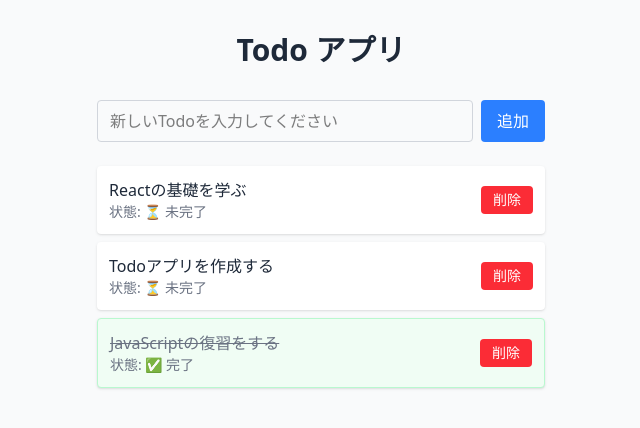
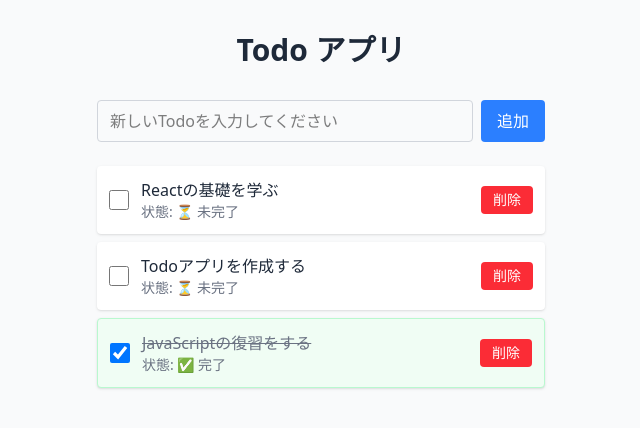
Before and after one commit to yuita-yoshihiko/todo-app, a React (Vite) app: page / in a window 1280 px wide. Shown: the top 428 px of the page, without its empty margins (319-959 px from the left). Built offline with nearby package versions, Linux system fonts and the light colour scheme.

Commit message:
todo完了機能

```diff
--- a/src/App.jsx
+++ b/src/App.jsx
@@ -49,6 +49,13 @@
     setTodos(updatedTodos);
   };
 
+  const toggleTodo = (id) => {
+    const updatedTodos = todos.map(todo =>
+      todo.id === id ? { ...todo, completed: !todo.completed } : todo
+    );
+    setTodos(updatedTodos);
+  };
+
   return (
     <div className="min-h-screen bg-gray-50 py-8">
       <div className="max-w-md mx-auto">
@@ -58,11 +65,12 @@
 
         <TodoForm onAddTodo={addTodo} />
 
-        {/* 更新関数をPropsとして渡す */}
+        {/* 切り替え関数をPropsとして渡す */}
         <TodoList
           todos={todos}
           onDeleteTodo={deleteTodo}
           onUpdateTodo={updateTodo}
+          onToggleTodo={toggleTodo}
         />
       </div>
     </div>
--- a/src/TodoItem.jsx
+++ b/src/TodoItem.jsx
@@ -1,7 +1,7 @@
 // src/TodoItem.jsx
 import { useState } from 'react';
 
-function TodoItem({ todo, onDeleteTodo, onUpdateTodo }) {
+function TodoItem({ todo, onDeleteTodo, onUpdateTodo, onToggleTodo }) {
   const [isEditing, setIsEditing] = useState(false);
   const [editText, setEditText] = useState(todo.text);
 
@@ -22,13 +22,11 @@
     setIsEditing(false);
   };
 
-  // 編集を保存
   const handleEditSave = () => {
     if (editText.trim() === '') {
       return;
     }
 
-    // 実際の更新処理を呼び出す
     onUpdateTodo(todo.id, editText.trim());
     setIsEditing(false);
   };
@@ -41,12 +39,25 @@
     }
   };
 
+  // チェックボックスの変更処理
+  const handleToggle = () => {
+    onToggleTodo(todo.id);
+  };
+
   return (
-    <div className={`p-3 rounded shadow flex justify-between items-center ${
+    <div className={`p-3 rounded shadow flex items-center gap-3 ${
       todo.completed
         ? 'bg-green-50 border border-green-200'
         : 'bg-white'
     }`}>
+      {/* onChange イベントを追加 */}
+      <input
+        type="checkbox"
+        checked={todo.completed}
+        onChange={handleToggle}
+        className="w-5 h-5"
+      />
+
       <div className="flex-1">
         {isEditing ? (
           <div className="flex gap-2">
@@ -89,7 +100,7 @@
 
       <button
         onClick={handleDelete}
-        className="ml-4 px-3 py-1 bg-red-500 text-white text-sm rounded hover:bg-red-600 focus:outline-none"
+        className="px-3 py-1 bg-red-500 text-white text-sm rounded hover:bg-red-600 focus:outline-none"
       >
         削除
       </button>
--- a/src/TodoList.jsx
+++ b/src/TodoList.jsx
@@ -1,7 +1,7 @@
 // src/TodoList.jsx
 import TodoItem from './TodoItem';
 
-function TodoList({ todos, onDeleteTodo, onUpdateTodo }) {
+function TodoList({ todos, onDeleteTodo, onUpdateTodo, onToggleTodo }) {
   return (
     <div className="space-y-2">
       {todos.map((todo) => (
@@ -9,7 +9,8 @@
           key={todo.id}
           todo={todo}
           onDeleteTodo={onDeleteTodo}
-          onUpdateTodo={onUpdateTodo} // 更新関数を渡す
+          onUpdateTodo={onUpdateTodo}
+          onToggleTodo={onToggleTodo}
         />
       ))}
     </div>
```
